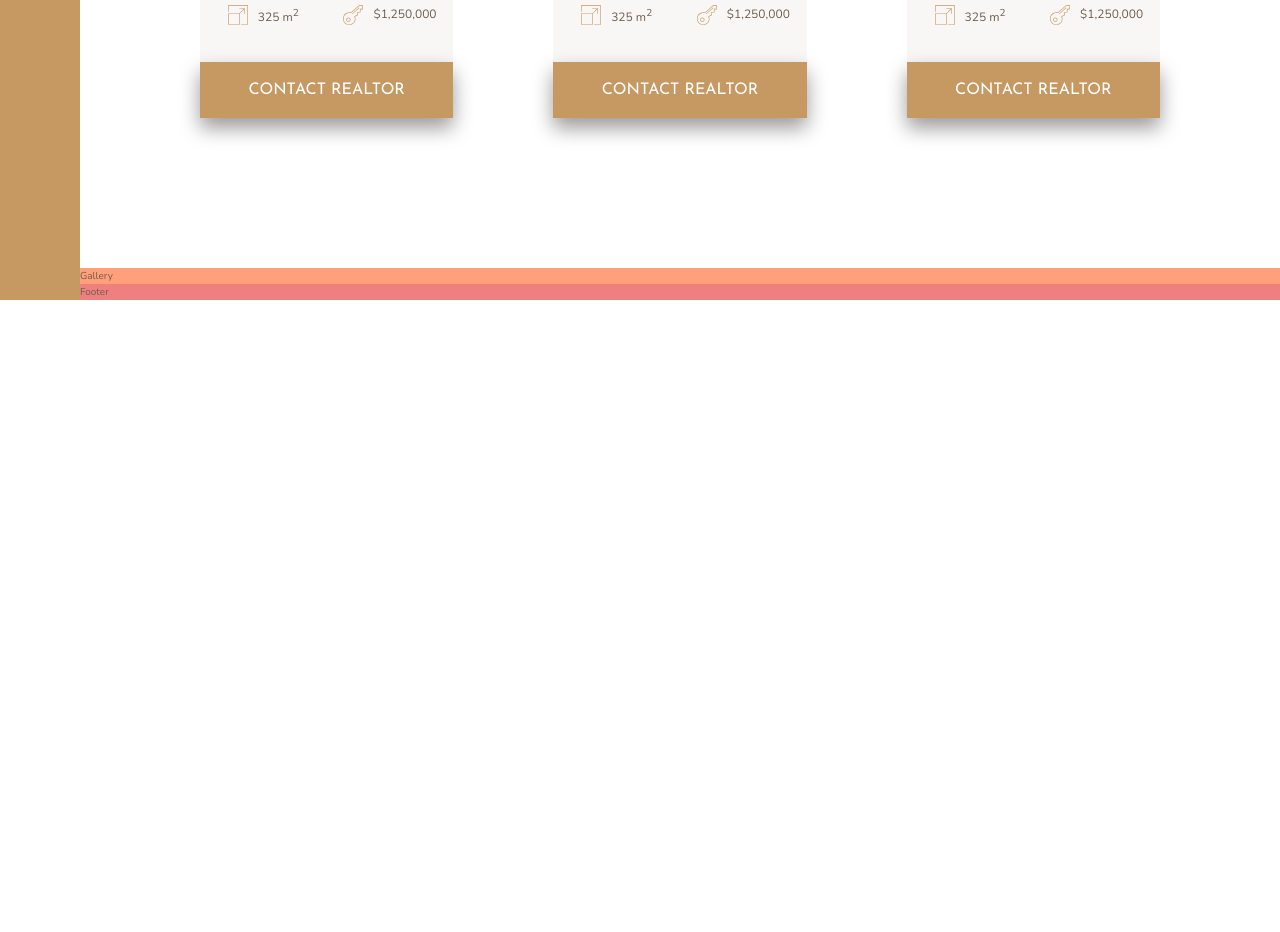
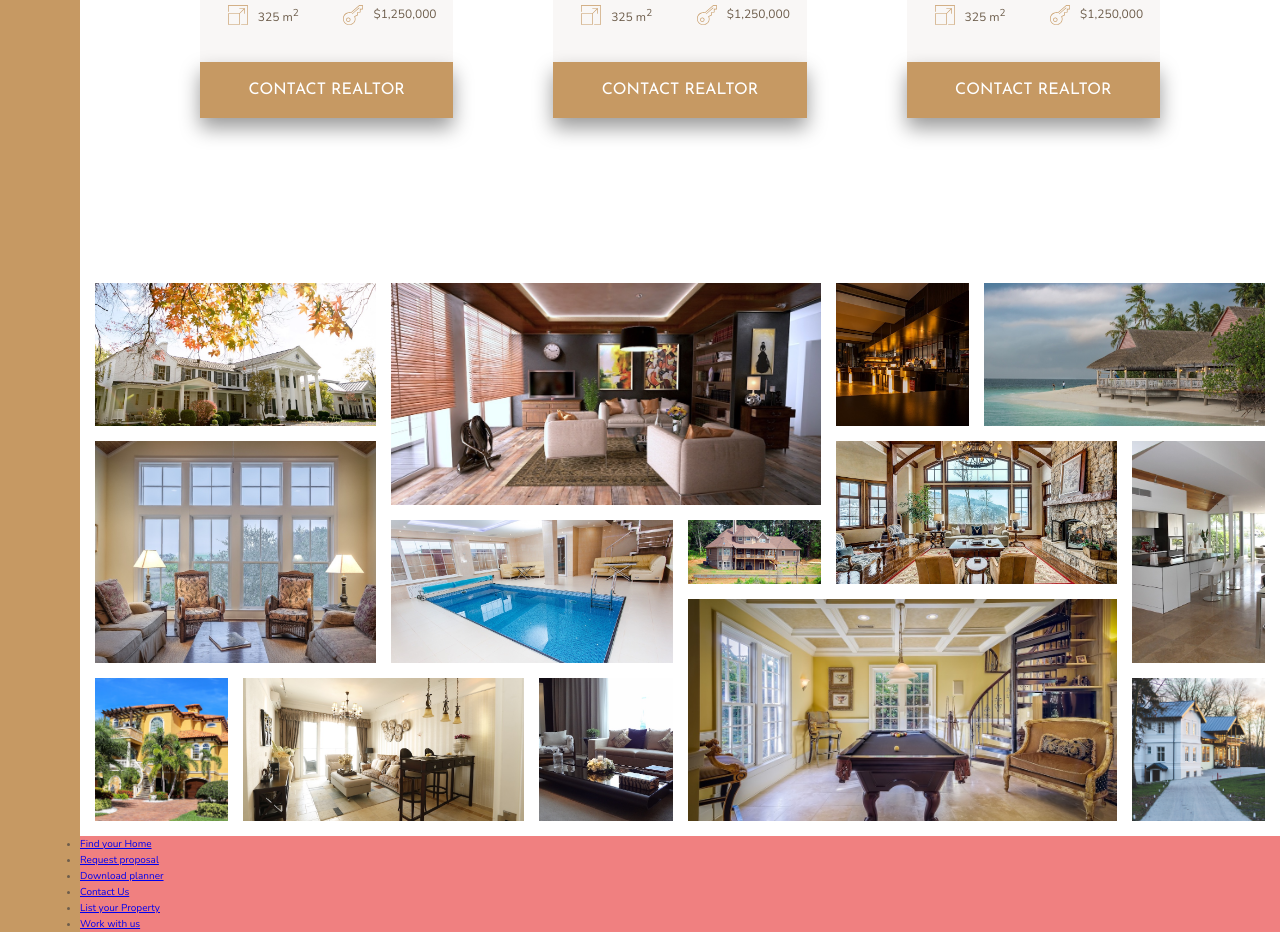
Before and after one commit to sagrikaa/Nexter, a website: page index.html in a window 1280 px wide. Shown: the part 2790-3722 px from the top of the page. Before the commit the page ends 3090 px from the top, so only its background shows below. Drawn offline with nearby package versions, Linux system fonts and the light colour scheme.

Commit message:
Gallery styled

```diff
--- a/index.html
+++ b/index.html
@@ -312,9 +312,38 @@
         </div>
     </section>
     <section class="gallery">
-        Gallery
+        <figure class="gallery__item gallery__item--1"><img src="./img/gal-1.jpeg" alt="" class="gallery__img"></figure>
+        <figure class="gallery__item gallery__item--2"><img src="./img/gal-2.jpeg" alt="" class="gallery__img"></figure>
+        <figure class="gallery__item gallery__item--3"><img src="./img/gal-3.jpeg" alt="" class="gallery__img"></figure>
+        <figure class="gallery__item gallery__item--4"><img src="./img/gal-4.jpeg" alt="" class="gallery__img"></figure>
+        <figure class="gallery__item gallery__item--5"><img src="./img/gal-5.jpeg" alt="" class="gallery__img"></figure>
+        <figure class="gallery__item gallery__item--6"><img src="./img/gal-6.jpeg" alt="" class="gallery__img"></figure>
+        <figure class="gallery__item gallery__item--7"><img src="./img/gal-7.jpeg" alt="" class="gallery__img"></figure>
+        <figure class="gallery__item gallery__item--8"><img src="./img/gal-8.jpeg" alt="" class="gallery__img"></figure>
+        <figure class="gallery__item gallery__item--9"><img src="./img/gal-9.jpeg" alt="" class="gallery__img"></figure>
+        <figure class="gallery__item gallery__item--10"><img src="./img/gal-10.jpeg" alt="" class="gallery__img">
+        </figure>
+        <figure class="gallery__item gallery__item--11"><img src="./img/gal-11.jpeg" alt="" class="gallery__img">
+        </figure>
+        <figure class="gallery__item gallery__item--12"><img src="./img/gal-12.jpeg" alt="" class="gallery__img">
+        </figure>
+        <figure class="gallery__item gallery__item--13"><img src="./img/gal-13.jpeg" alt="" class="gallery__img">
+        </figure>
+        <figure class="gallery__item gallery__item--14"><img src="./img/gal-14.jpeg" alt="" class="gallery__img">
+        </figure>
     </section>
-    <footer class="footer">Footer</footer>
+    <footer class="footer">
+        <nav class="nav">
+            <ul class="nav__list">
+                <li class="nav__item"><a href="#" class="nav__link">Find your Home</a></li>
+                <li class="nav__item"><a href="#" class="nav__link">Request proposal</a></li>
+                <li class="nav__item"><a href="#" class="nav__link">Download planner</a></li>
+                <li class="nav__item"><a href="#" class="nav__link">Contact Us</a></li>
+                <li class="nav__item"><a href="#" class="nav__link">List your Property</a></li>
+                <li class="nav__item"><a href="#" class="nav__link">Work with us</a></li>
+            </ul>
+        </nav>
+    </footer>
 </body>
 
 </html>
--- a/sass/_gallery.scss
+++ b/sass/_gallery.scss
@@ -1,5 +1,89 @@
 .gallery {
-    background-color: lightsalmon;
+
     grid-column: full-start/full-end;
+    display: grid;
+    grid-template-columns: repeat(8, 1fr);
+    grid-template-rows: repeat(7, 5vw);
+    grid-gap: 1.5rem;
+    padding: 1.5rem;
 
+    &__item {
+        &--1 {
+            grid-row: 1/span 2;
+            grid-column: 1/span 2;
+        }
+
+        &--2 {
+            grid-row: 1/span 3;
+            grid-column: 3/span 3;
+        }
+
+        &--3 {
+            grid-row: 1/span 2;
+            grid-column: 6/7;
+        }
+
+        &--4 {
+            grid-row: 1/span 2;
+            grid-column: 7/-1;
+        }
+
+        &--5 {
+            grid-row: 3/span 3;
+            grid-column: 1/span 2;
+        }
+
+        &--6 {
+            grid-row: 4/span 2;
+            grid-column: 3/ span 2;
+        }
+
+        &--7 {
+            grid-row: 4/5;
+            grid-column: 5/6;
+        }
+
+        &--8 {
+            grid-row: 3/5;
+            grid-column: 6/8;
+        }
+
+        &--9 {
+            grid-row: 3/span 3;
+            grid-column: 8/-1;
+        }
+
+        &--10 {
+            grid-row: 6/-1;
+            grid-column: 1/2;
+        }
+
+        &--11 {
+            grid-row: 6/-1;
+            grid-column: 2/span 2;
+        }
+
+        &--12 {
+            grid-row: 6/span 2;
+            grid-column: 4/span 1;
+        }
+
+        &--13 {
+            grid-row: 5/8;
+            grid-column: 5/8;
+        }
+
+        &--14 {
+            grid-row: 6/8;
+            grid-column: 8/9;
+        }
+
+    }
+
+    &__img {
+        width: 100%;
+        height: 100%;
+        object-fit: cover;
+        display: block;
+    }
 }
```
Also changed, not shown: css/style.css.
